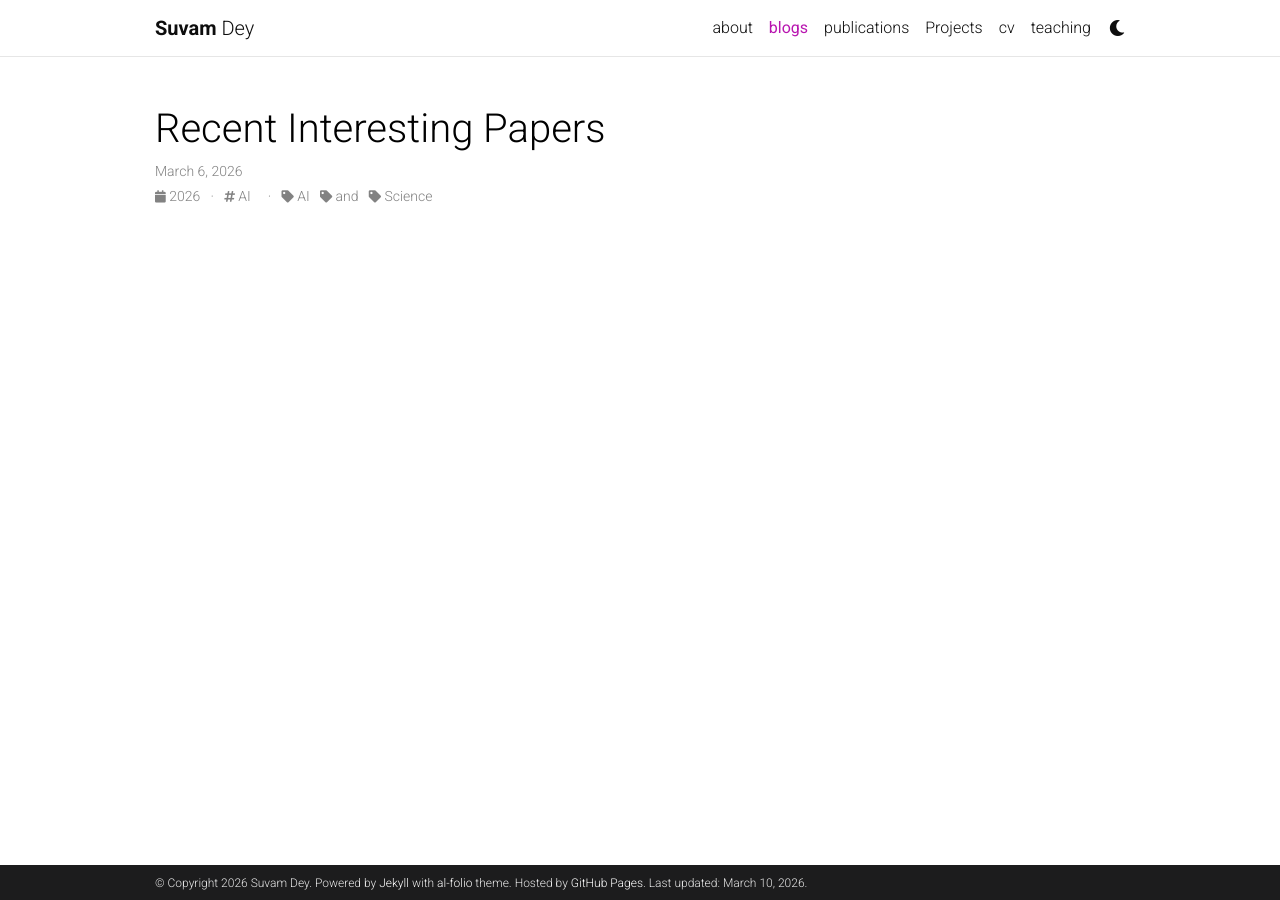
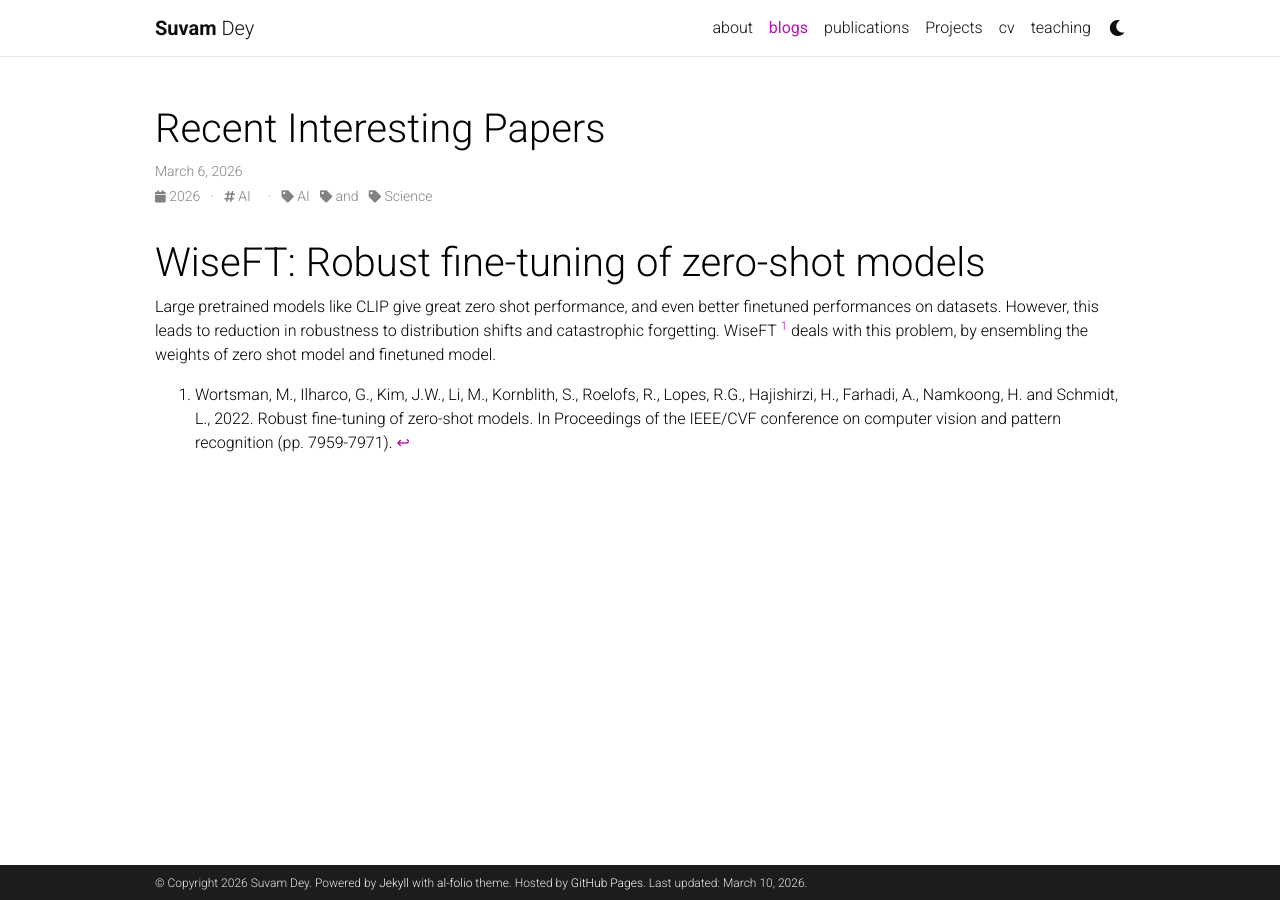
Before and after one commit to YedMavus/yedmavus.github.io, a Jekyll site: the page built from _posts/2026-03-09-recent-papers.md, in a window 1280 px wide. Built offline with Jekyll 4.4.1, drawn with Linux system fonts in a browser that asks for light colours; comment, search, counter and statistics services are not loaded; a style sheet for code colours, icons or effects is not loaded.

Commit message:
WiseFT info added

```diff
--- a/_posts/2026-03-09-recent-papers.md
+++ b/_posts/2026-03-09-recent-papers.md
@@ -6,3 +6,15 @@ description: Discusses recently read papers in AI I found interesting
 tags: AI
 categories: AI and Science
 ---
+
+# WiseFT: Robust fine-tuning of zero-shot models
+
+Large pretrained models like CLIP give great zero shot performance, and even better finetuned performances on datasets. However, this leads to reduction in robustness to distribution shifts and catastrophic forgetting. WiseFT [^1] deals with this problem, by ensembling the weights of zero shot  model and finetuned model.
+
+
+
+
+
+
+
+[^1]: Wortsman, M., Ilharco, G., Kim, J.W., Li, M., Kornblith, S., Roelofs, R., Lopes, R.G., Hajishirzi, H., Farhadi, A., Namkoong, H. and Schmidt, L., 2022. Robust fine-tuning of zero-shot models. In Proceedings of the IEEE/CVF conference on computer vision and pattern recognition (pp. 7959-7971).
```
